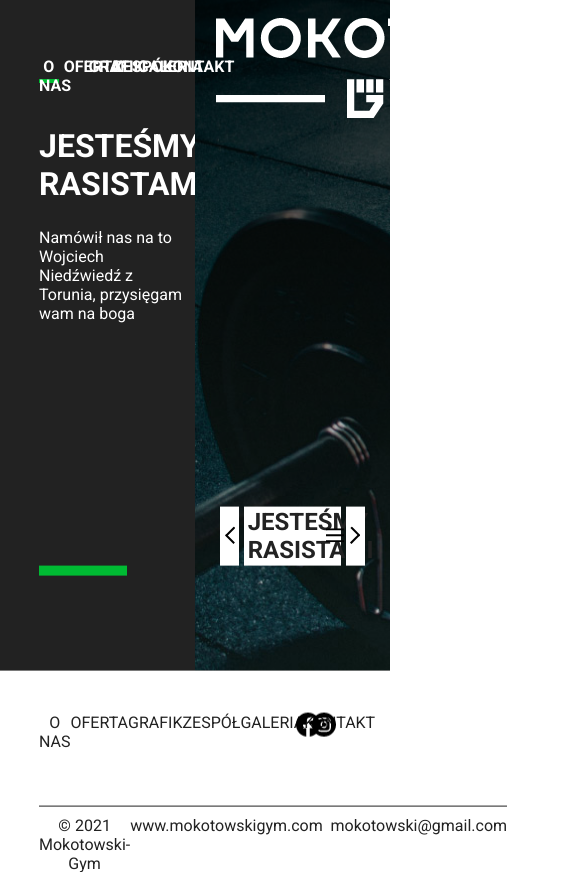
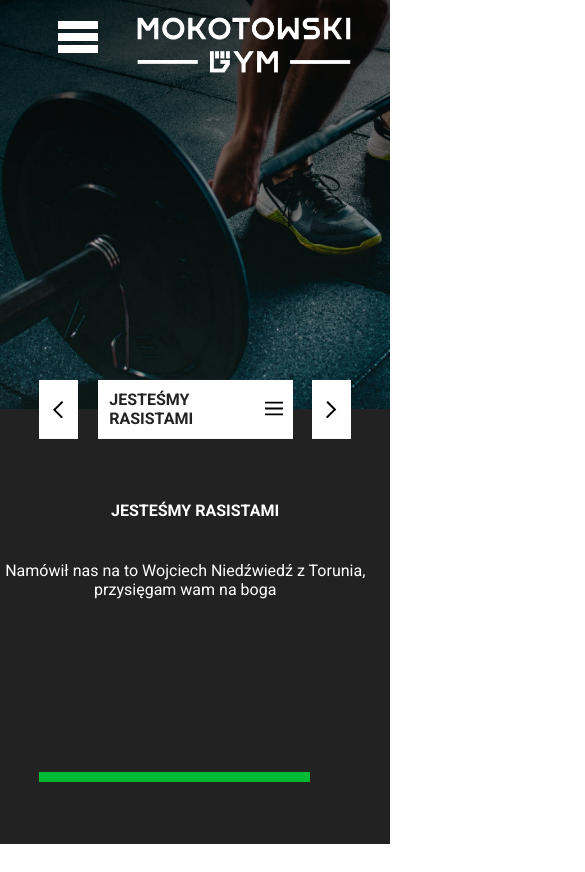
Before and after one commit to McGluszak-MacroIndustries/mokotow-gym, a Vue app: page /#/ in a window 390 px wide. Shown: the whole page, 585 px wide, since content can reach past the window. After the commit the page ends 844 px from the top, so only its background shows below. Built offline with nearby package versions, Linux system fonts and the light colour scheme.

Commit message:
22.07.21 version alpha is ok

```diff
--- a/src/App.vue
+++ b/src/App.vue
@@ -1,13 +1,13 @@
 <template>
-  <Navbar />
+  <Navbar class="x" />
   <div class="layout">
-    <router-view v-slot="{ Component }">
+    <router-view v-slot="{ Component }" class="view">
       <transition name="slide-fade" mode="out-in">
         <component :is="Component" />
       </transition>
     </router-view>
 
-    <Footer />
+    <Footer class="footer" v-show="isMobile === 0" />
   </div>
 
   <!-- <router-link to="/">Home</router-link> |
@@ -18,10 +18,25 @@
 import { defineComponent } from "@vue/runtime-core";
 import Navbar from "@/components/Navbar.vue";
 import Footer from "@/components/Footer.vue";
+import { ref } from "vue";
 export default defineComponent({
   components: {
     Navbar,
     Footer,
+  },
+  setup() {
+    const isMobile = ref<number>(window.innerWidth < 1000 ? 1 : 0);
+    setInterval(() => {
+      const browserWidth = window.innerWidth;
+      if (browserWidth >= 1000) {
+        isMobile.value = 0;
+      } else {
+        isMobile.value = 1;
+      }
+    }, 100);
+    return {
+      isMobile,
+    };
   },
 });
 </script>
@@ -37,6 +52,10 @@ export default defineComponent({
   // font-family: "Roboto", sans-serif;
 }
 
+.x {
+  z-index: 2;
+}
+
 #app {
   font-family: "Roboto", sans-serif;
   background-color: $dark-grey;
@@ -46,7 +65,8 @@ export default defineComponent({
   text-align: center;
   color: #2c3e50;
   width: 100vw;
-  height: 80vh;
+  height: 100vh;
+  overflow: hidden;
 }
 .view {
   z-index: 0;
@@ -85,4 +105,20 @@ export default defineComponent({
   transform: translateX(-10px);
   opacity: 0;
 }
+
+@media screen and (max-width: 1000px) {
+  .layout {
+    display: grid;
+    grid-template-rows: 1fr 1fr;
+    // grid-template-areas:
+    //   "view"
+    //   "view";
+    // .view {
+    //   grid-area: view;
+    // }
+    // .footer {
+    //   grid-area: foot;
+    // }
+  }
+}
 </style>
--- a/src/components/Navbar.vue
+++ b/src/components/Navbar.vue
@@ -1,6 +1,6 @@
 <template>
   <div class="navbar">
-    <div class="options">
+    <div class="options" v-if="isMobile === 1">
       <div class="items">
         <div
           class="navbar-item"
@@ -13,31 +13,91 @@
         </div>
       </div>
     </div>
+    <div class="navbar-mobile" v-else>
+      <div class="burger-menu" v-if="clicked === 1" @click="clicked -= 1">
+        <svg viewBox="0 0 100 80" width="40" height="40">
+          <rect width="100" height="20"></rect>
+          <rect y="30" width="100" height="20"></rect>
+          <rect y="60" width="100" height="20"></rect>
+        </svg>
+      </div>
+      <div class="expanded-menu" v-else @click="clicked += 1">
+        <div class="mobile-items">
+          <div
+            v-for="element in navbarElements"
+            :key="element"
+            @click="moveToPageAndChangeActiveButton(element)"
+            class="item"
+          >
+            {{ element.frontName }}
+          </div>
+        </div>
+      </div>
+    </div>
     <div class="logo">
-      <img src="../img/layout/logo@2x.png" alt="moja mamusia" />
+      <img src="../img/layout/logo@2x.png" alt="MOKOTÓW GYM" />
     </div>
   </div>
 </template>
 
 <script lang="ts">
-import { defineComponent, ref } from "vue";
+import { computed, defineComponent, ref } from "vue";
 import { navbarElements, NavBarElement } from "@/mixins/navbar-management";
 import router from "@/router";
+import { isEqual } from "lodash";
 
 export default defineComponent({
   name: "navbar",
   props: {},
+
   setup() {
     const activeButton = ref<NavBarElement>(navbarElements[0]);
-    function moveToPageAndChangeActiveButton(element: NavBarElement) {
+
+    const isMobile = ref<number>(window.innerWidth < 1000 ? 1 : 0);
+    const clicked = ref<number>(1);
+    const width = window.innerWidth;
+
+    window.onresize = () => {
+      const browserWidth = window.innerWidth;
+      console.log(browserWidth);
+      console.log("zresajzowano", window.innerWidth);
+      if (browserWidth >= 1000) {
+        isMobile.value = 1;
+      } else {
+        isMobile.value = 0;
+      }
+    };
+
+    setInterval(() => {
+      const browserWidth = window.innerWidth;
+      // console.log(browserWidth);
+      // console.log("zresajzowano", window.innerWidth);
+      if (browserWidth >= 1000) {
+        isMobile.value = 1;
+      } else {
+        isMobile.value = 0;
+      }
+    }, 100);
+
+    // const sleep = (delay: number) =>
+    //   new Promise((resolve) => setTimeout(resolve, delay));
+
+    async function moveToPageAndChangeActiveButton(element: NavBarElement) {
+      if (isEqual(element, activeButton.value)) {
+        return;
+      }
       const name: string = element.routerName;
       router.push({ name });
       console.log(name);
       activeButton.value = element;
+
       console.log("aktywny element to: ", activeButton.value.routerName);
       console.log("kliknięty to: ", element.routerName);
     }
     return {
+      clicked,
+      isMobile,
+      width,
       activeButton,
       navbarElements,
       moveToPageAndChangeActiveButton,
@@ -49,17 +109,12 @@ export default defineComponent({
 <style scoped lang="scss">
 @import "@/styles/main";
 .navbar {
-  // z-index: 999;
-  //   margin: 0;
-  // padding: 1rem;
   margin-left: 10vw;
   margin-right: 10vw;
-  // border: 5px solid red;
-  //   box-sizing: border-box;
+
   display: grid;
   height: 5rem;
   & > * {
-    // border: white 2px solid;
     text-align: center;
     margin-top: 2vh;
   }
@@ -89,12 +144,63 @@ export default defineComponent({
       }
     }
   }
+  .navbar-mobile {
+    z-index: 1;
+
+    .burger-menu {
+      @include hoverable;
+    }
+    .mobile-items {
+      display: grid;
+      grid-auto-flow: row;
+      padding-top: 30vh;
+      // justify-content: start;
+      align-content: flex-start;
+      grid-gap: 3vh;
+      font-size: 1.5rem;
+      z-index: 99;
+
+      transform: translateX(-10%) translateY(-10%);
+      width: 100vw;
+      height: 120vh;
+      background: $dark-grey;
+
+      overflow: hidden;
+
+      .item {
+        @include hoverable;
+        z-index: 20;
+      }
+    }
+  }
   .logo {
     @include hoverable;
     padding-left: 5vw;
 
     cursor: pointer;
     z-index: 1;
+    img {
+      max-width: 100%;
+    }
+  }
+}
+svg {
+  fill: $white-power;
+}
+@media screen and (max-width: 1200px) {
+  .items {
+    font-size: 0.75rem;
+  }
+}
+
+@media screen and (max-width: 1000px) {
+  .navbar {
+    grid-template-columns: 20vw 60vw;
+    .logo {
+      height: 10vh;
+    }
   }
 }
 </style>
+
+function sleep() { throw new Error("Function not implemented."); }
--- a/src/components/WindowTemplate.vue
+++ b/src/components/WindowTemplate.vue
@@ -5,7 +5,6 @@
       <transition name="slide-fade" mode="out-in">
         <div class="title" :key="selectedItem">
           <div class="title-text">
-            <!-- {{ changeNumberFormat(highlightedIndex) }} -->
             {{ selectedItem.title }}
           </div>
         </div>
@@ -29,8 +28,25 @@
               imgUrl)})`,
           }"
           :key="selectedItem"
+          :class="{ mobile: isMobile }"
           @click.self="clicked = false"
         >
+          <!-- <div class="mobile-window" v-show="isMobile">
+            <transition name="slide-fade" mode="out-in">
+              <div class="title" :key="selectedItem">
+                <div class="title-text">
+                  {{ selectedItem.title }}
+                </div>
+              </div>
+            </transition>
+            <transition name="slide-fade" mode="out-in">
+              <div class="description" :key="selectedItem">
+                <slot name="left-side">
+                  {{ selectedItem.description }}
+                </slot>
+              </div>
+            </transition>
+          </div> -->
           <slot name="right-side">
             <div></div>
 
@@ -245,10 +261,23 @@ export default defineComponent({
       context.emit("selected-item", selectedItem.value);
     };
 
+    const isMobile = ref<boolean>(window.innerWidth < 1000);
+
+    window.onresize = () => {
+      const browserWidth = window.innerWidth;
+      console.log(browserWidth);
+      console.log("zresajzowano", window.innerWidth);
+      if (browserWidth > 1000) {
+        isMobile.value = false;
+      } else {
+        isMobile.value = true;
+      }
+    };
+
     watch(() => selectedItem.value, emitSelectedItem);
 
-    const changeItemSpontaneously = () =>
-      setInterval(() => changeItemToNextOrPreviousItem("next"), 5000);
+    // const changeItemSpontaneously = () =>
+    //   setInterval(() => changeItemToNextOrPreviousItem("next"), 5000);
 
     // onMounted(changeItemSpontaneously);
 
@@ -295,6 +324,7 @@ export default defineComponent({
     //   return (number < 10 ? "0" : "") + number.toString();
     // }
     return {
+      isMobile,
       clicked,
       changeItemToNextOrPreviousItem,
       selectedItem,
@@ -338,17 +368,27 @@ export default defineComponent({
 .window-template {
   display: grid;
   grid-template-columns: 50vw 50vw;
+  grid-template-areas: "leftfull rightfull";
   height: 80vh;
   text-align: left;
 
   .left-full {
     transition: opacity ease 2s;
     display: grid;
-    grid-template-rows: 12.5vh 15vh 40vh 5vh;
-
-    // border: 2px white solid;
+    grid-template-rows: 7vh 11vh 38vh 5vh;
+    grid-template-areas:
+      "blank"
+      "title"
+      "description"
+      "line";
+    margin-top: 12vh;
+    grid-area: leftfull;
+    .blank {
+      grid-area: blank;
+    }
     .description {
       margin-right: 5vw;
+      grid-area: description;
     }
     .title {
       display: grid;
@@ -356,10 +396,12 @@ export default defineComponent({
       justify-items: flex-start;
       font-weight: bold;
       font-size: 2rem;
+      grid-area: title;
     }
     .line {
       border-top: $green-ranger 10px solid;
       margin-right: 5rem;
+      grid-area: line;
     }
     & > * {
       // border: orange 2px solid;
@@ -370,7 +412,9 @@ export default defineComponent({
     // border: 4px white solid;
     @include grid-center;
     grid-template-rows: 12.5vh 55vh 5vh;
+
     background-size: cover;
+    grid-area: rightfull;
 
     img {
       width: 100%;
@@ -432,7 +476,7 @@ export default defineComponent({
         align-content: center;
         grid-gap: 1.1vw;
         grid-template-columns: 5vw 25vw 5vw;
-
+        min-width: 20vw;
         height: 7vh;
         // background: $white-power;
         & > * {
@@ -455,6 +499,7 @@ export default defineComponent({
           @include hoverable;
           cursor: pointer;
           grid-template-columns: 1vw 20vw 4vw;
+
           // height: 2vh;
           & > * {
             color: $dark-grey;
@@ -488,4 +533,135 @@ export default defineComponent({
     }
   }
 }
+@media screen and (max-width: 1000px) {
+  .window-template {
+    grid-template-rows: 55vh 30vh;
+    grid-template-areas:
+      "rightfull rightfull"
+      "leftfull leftfull";
+    // overflow: hidden;
+    .right {
+      display: grid;
+      grid-template-rows: 25vh 33.5vh 20vh;
+      // img {
+      //   width: 50%;
+      //   height: 50%;
+      // }
+      .element-container {
+        .expanded {
+          width: 50vw;
+
+          // border-bottom: none;
+          .expander {
+            .item {
+              border-bottom: 0.5px $light-grey solid;
+
+              overflow-x: hidden;
+              &.selected {
+                .title {
+                  font-size: 1rem;
+                }
+              }
+              .title {
+                width: 40vw;
+                font-size: 1rem;
+                transform: translateX(2vw);
+              }
+            }
+          }
+        }
+        .proper-container {
+          grid-template-columns: 10vw 50vw 10vw;
+          grid-gap: 5vw;
+          .chosen-item {
+            grid-template-columns: 1vw 40vw 5vw;
+            .item-name {
+              // transform: translateX(-6%);
+              font-size: 1rem;
+              width: 40vw;
+            }
+          }
+        }
+      }
+    }
+    .left-full {
+      grid-template-rows: 1vh 12vh 25vh 2vh;
+      margin-top: 5vh;
+      .description {
+        margin-left: 0;
+        text-align: center;
+
+        // align-self: center;
+      }
+      .title {
+        justify-items: center;
+        text-align: center;
+        font-size: 1.5rem;
+        margin-left: 0;
+      }
+    }
+  }
+}
+@media screen and (max-width: 600px) {
+  .window-template {
+    grid-template-rows: 55vh 30vh;
+    grid-template-areas:
+      "rightfull rightfull"
+      "leftfull leftfull";
+    // overflow: hidden;
+    .right {
+      display: grid;
+      grid-template-rows: 25vh 33.5vh 20vh;
+      // img {
+      //   width: 50%;
+      //   height: 50%;
+      // }
+      .element-container {
+        .expanded {
+          width: 50vw;
+
+          // border-bottom: none;
+          .expander {
+            .item {
+              border-bottom: 0.5px $light-grey solid;
+
+              overflow-x: hidden;
+              &.selected {
+                .title {
+                  font-size: 1rem;
+                }
+              }
+              .title {
+                width: 40vw;
+                font-size: 1rem;
+                transform: translateX(2vw);
+              }
+            }
+          }
+        }
+        .proper-container {
+          grid-template-columns: 10vw 50vw 10vw;
+          grid-gap: 5vw;
+          .chosen-item {
+            grid-template-columns: 1vw 40vw 5vw;
+            .item-name {
+              // transform: translateX(-6%);
+              font-size: 1rem;
+              width: 40vw;
+            }
+          }
+        }
+      }
+    }
+    .left-full {
+      grid-template-rows: 1vh 12vh 25vh 2vh;
+      margin-top: 5vh;
+      .description {
+      }
+      .title {
+        font-size: 1rem;
+      }
+    }
+  }
+}
 </style>
--- a/src/main.ts
+++ b/src/main.ts
@@ -4,7 +4,7 @@ import router from "./router";
 
 const width = screen.width;
 
-console.log("szerokosc", width);
+console.log("szerokosc", window.innerWidth);
 
 const isMobile: boolean = width < 700;
 
--- a/src/views/Contact.vue
+++ b/src/views/Contact.vue
@@ -96,6 +96,8 @@ button {
   height: 10vh;
 }
 .map {
+  // width: 100%;
+  // height: 100%;
   width: 50vw;
   height: 80vh;
   filter: brightness(60%);
@@ -125,4 +127,39 @@ button {
     }
   }
 }
+@media screen and (max-width: 1000px) {
+  .map {
+    width: 100vw;
+    height: 60vh;
+  }
+  .menu {
+    transform: translateX(2%);
+    .info {
+      // transform: translateX();
+      grid-template-rows: 5vh 5vh 5vh;
+      transform: translateY(-10%);
+      .name {
+        text-align: center;
+        font-size: 2rem;
+      }
+      .media-menu {
+        justify-content: center;
+        grid-gap: 5vw;
+      }
+    }
+  }
+  button {
+    // transform: translateX(5%);
+    width: 60vw;
+    height: 5vh;
+  }
+}
+
+@media screen and (max-width: 1200px) {
+  .info {
+    .name {
+      font-size: 2.5rem;
+    }
+  }
+}
 </style>
--- a/src/views/Schedule.vue
+++ b/src/views/Schedule.vue
@@ -1,5 +1,9 @@
 <template>
-  <WindowTemplate :items="scheduleItems" @selected-item="changeItem($event)">
+  <WindowTemplate
+    :items="scheduleItems"
+    @selected-item="changeItem($event)"
+    id="schedule"
+  >
     <template v-slot:left-side>
       <div class="menu">
         <div>
@@ -75,10 +79,31 @@ button {
 }
 .menu {
   display: grid;
-  grid-template-rows: 15vh 15vh;
+  grid-template-rows: 13vh 15vh;
   .buttons {
     display: grid;
     grid-auto-flow: column;
   }
 }
+@media screen and (max-width: 1000px) {
+  .menu {
+    // width: 100vw;
+    // transform: translateX(10%);
+    margin-left: 2.5vw;
+
+    .buttons {
+      margin-left: 1.8vw;
+      justify-content: space-evenly;
+      justify-items: center;
+      align-items: flex-start;
+      & > * {
+        font-size: 0.8rem;
+      }
+    }
+  }
+  button {
+    width: 25vw;
+    height: 8vh;
+  }
+}
 </style>
```
Also changed, not shown: src/styles/window.scss (added).
